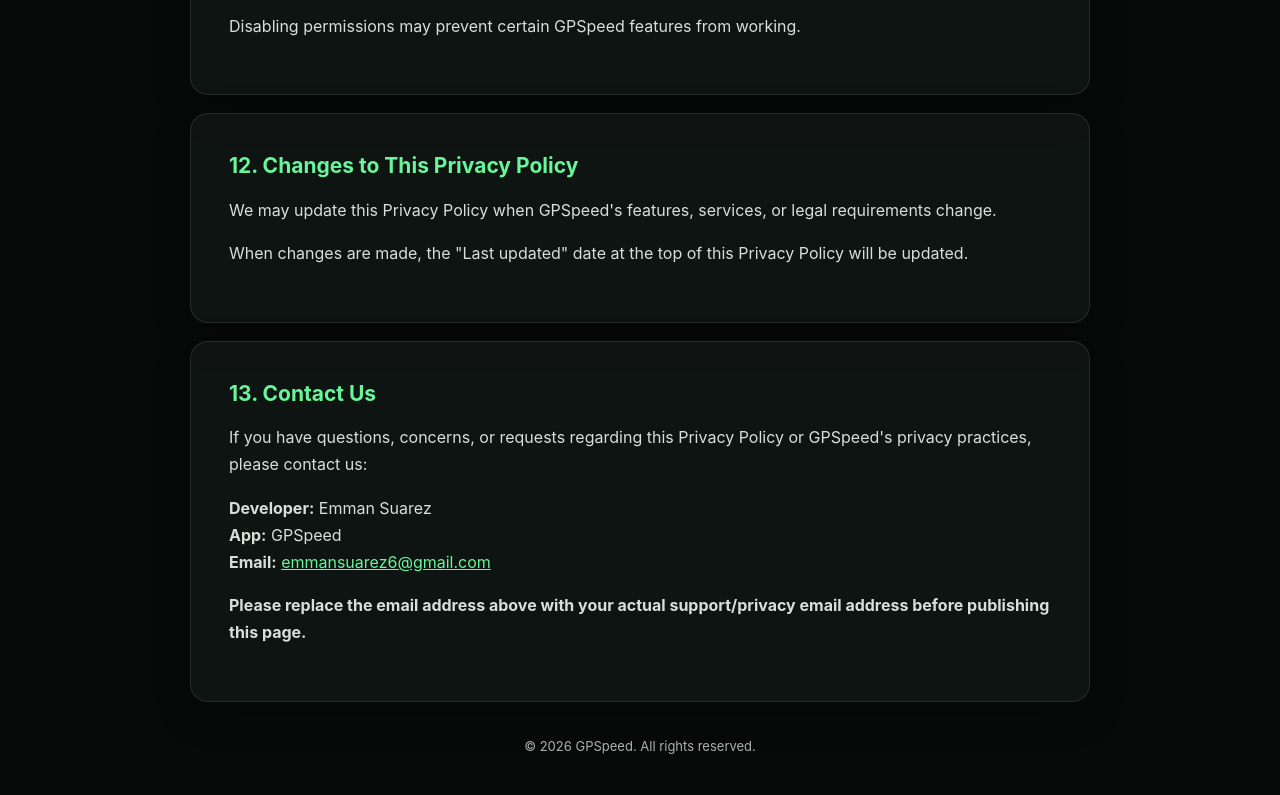
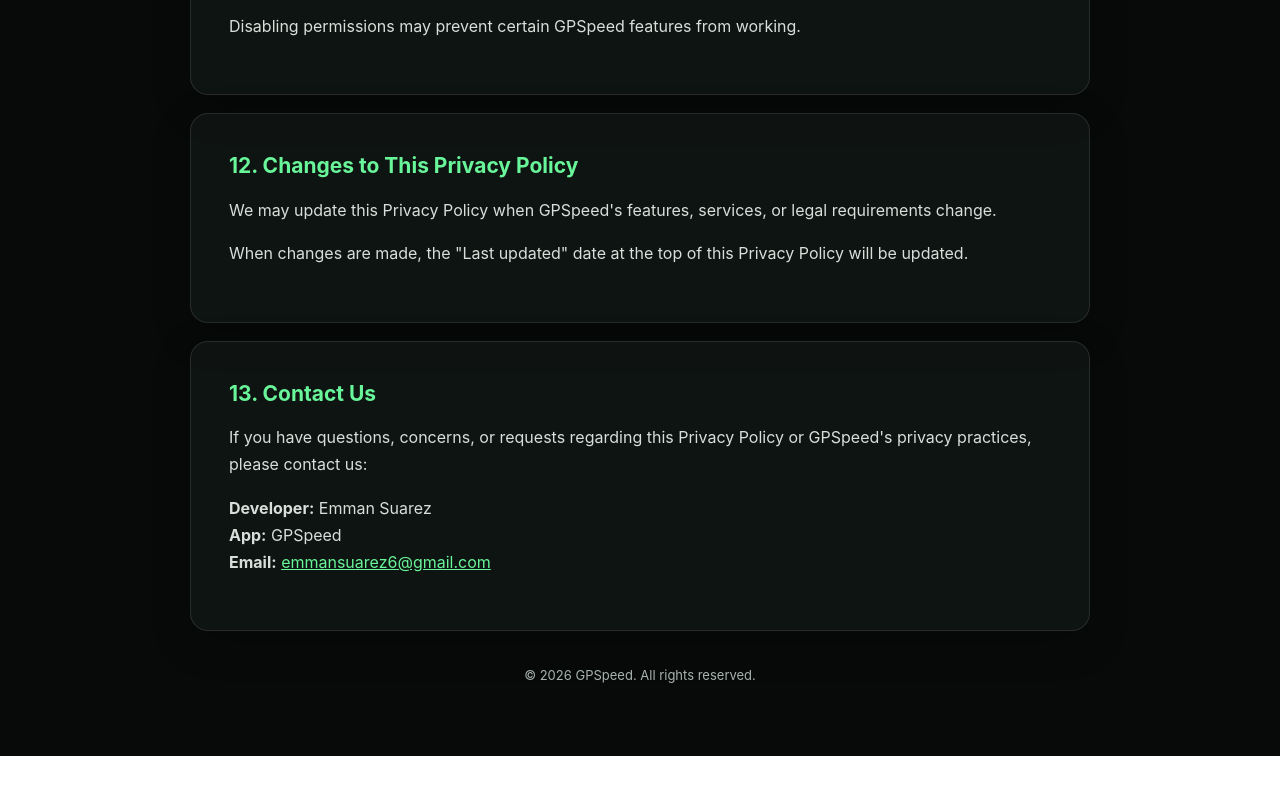
Before and after one commit to Emman010101/gpspeed-privacy-policy, a plain HTML site: page index.html in a window 1280 px wide. Shown: the part 5295-6090 px from the top of the page. After the commit the page ends 6051 px from the top, so only its background shows below. Drawn offline with Linux system fonts and the light colour scheme.

Commit message:
Update index.html

```diff
--- a/index.html
+++ b/index.html
@@ -447,10 +447,6 @@
         <a href="mailto:emmansuarez6@gmail.com">emmansuarez6@gmail.com</a>
       </p>
 
-      <p>
-        <strong>Please replace the email address above with your actual
-        support/privacy email address before publishing this page.</strong>
-      </p>
     </section>
 
     <footer>
```
